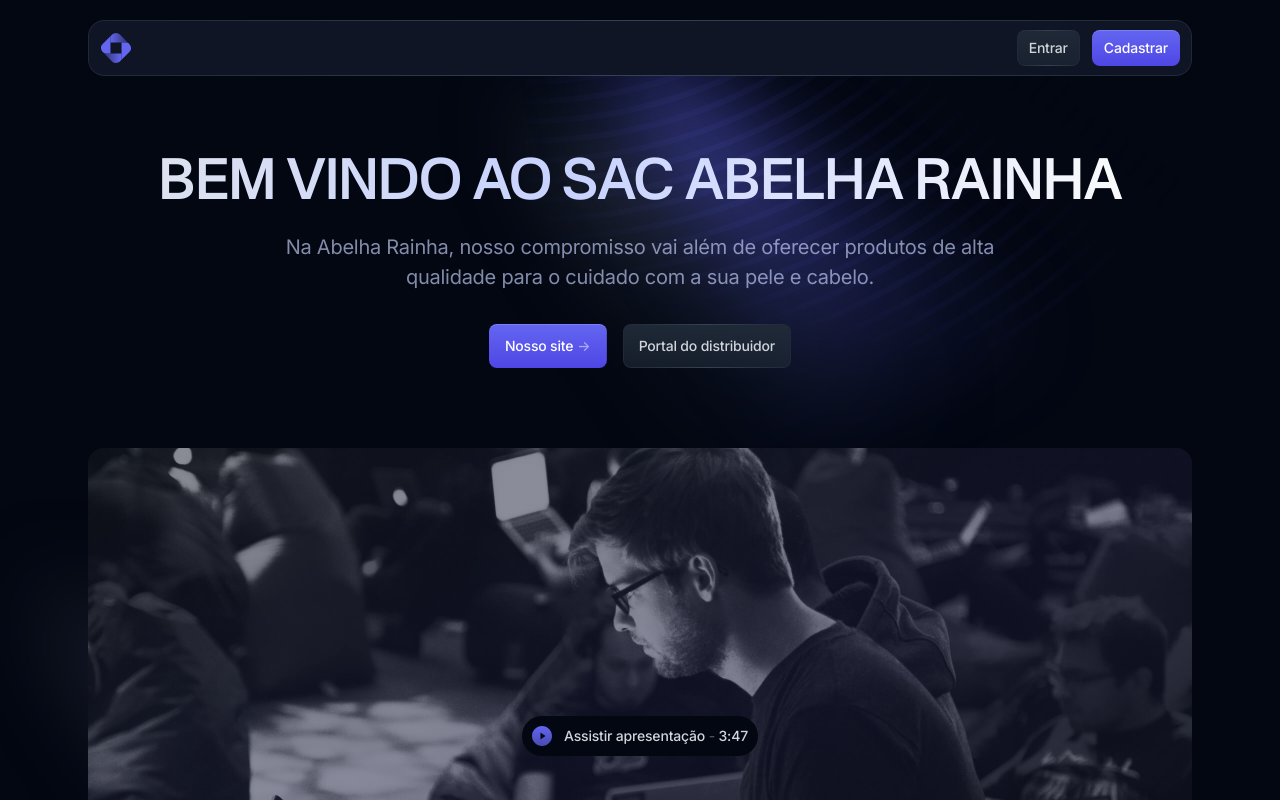
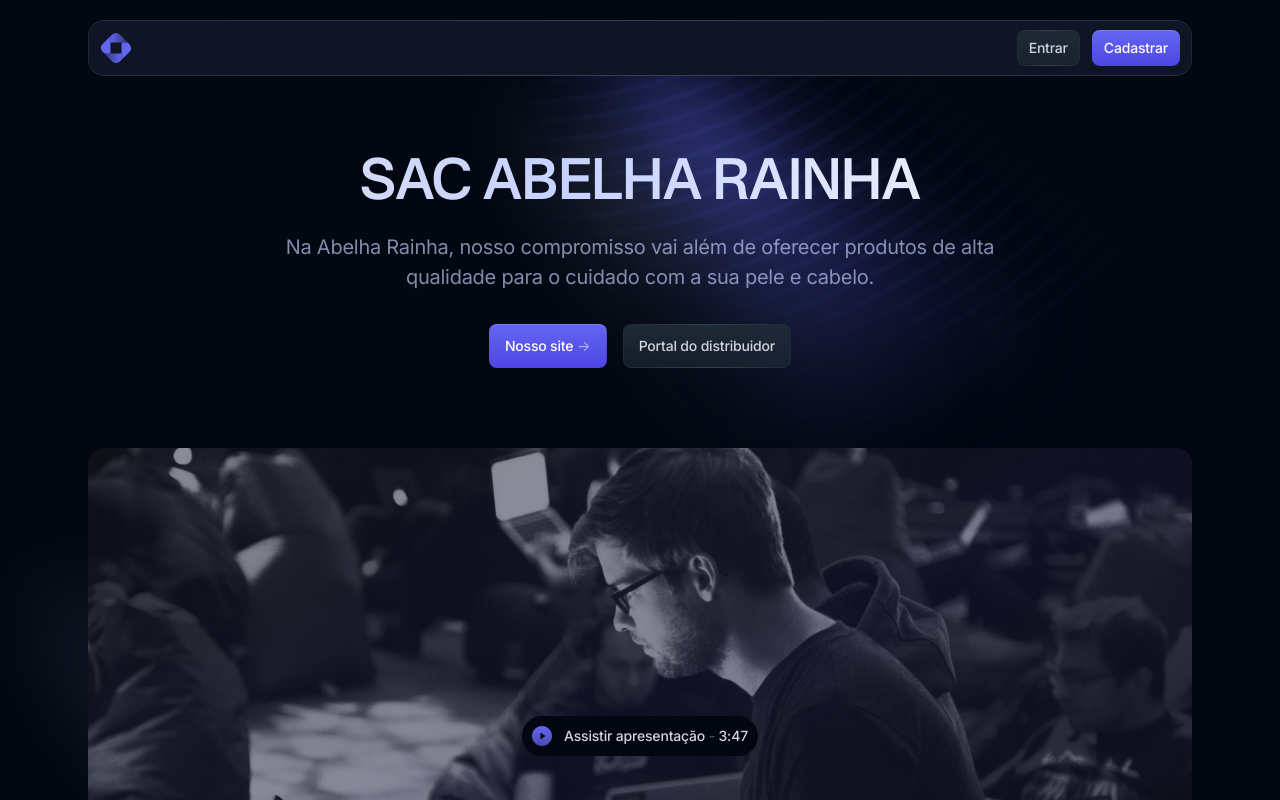
Before and after one commit to pedrootoniel/Sacabelha, a Next.js app: page / in a window 1280 px wide. Shown: the top 800 px of the page. Built offline with nearby package versions, Linux system fonts and the light colour scheme.

Commit message:
update final 04

```diff
--- a/components/hero-home.tsx
+++ b/components/hero-home.tsx
@@ -13,7 +13,7 @@
               className="animate-[gradient_6s_linear_infinite] bg-[linear-gradient(to_right,theme(colors.gray.200),theme(colors.indigo.200),theme(colors.gray.50),theme(colors.indigo.300),theme(colors.gray.200))] bg-[length:200%_auto] bg-clip-text pb-5 font-nacelle text-4xl font-semibold text-transparent md:text-5xl"
               data-aos="fade-up"
             >
-              BEM VINDO AO SAC ABELHA RAINHA
+             SAC ABELHA RAINHA
             </h1>
             <div className="mx-auto max-w-3xl">
               <p
@@ -21,7 +21,7 @@
                 data-aos="fade-up"
                 data-aos-delay={200}
               >
-Na Abelha Rainha, nosso compromisso vai além de oferecer produtos de alta qualidade para o cuidado com a sua pele e cabelo.
+              Na Abelha Rainha, nosso compromisso vai além de oferecer produtos de alta qualidade para o cuidado com a sua pele e cabelo.
               </p>
               <div className="mx-auto max-w-xs sm:flex sm:max-w-none sm:justify-center">
                 <div data-aos="fade-up" data-aos-delay={400}>
```
